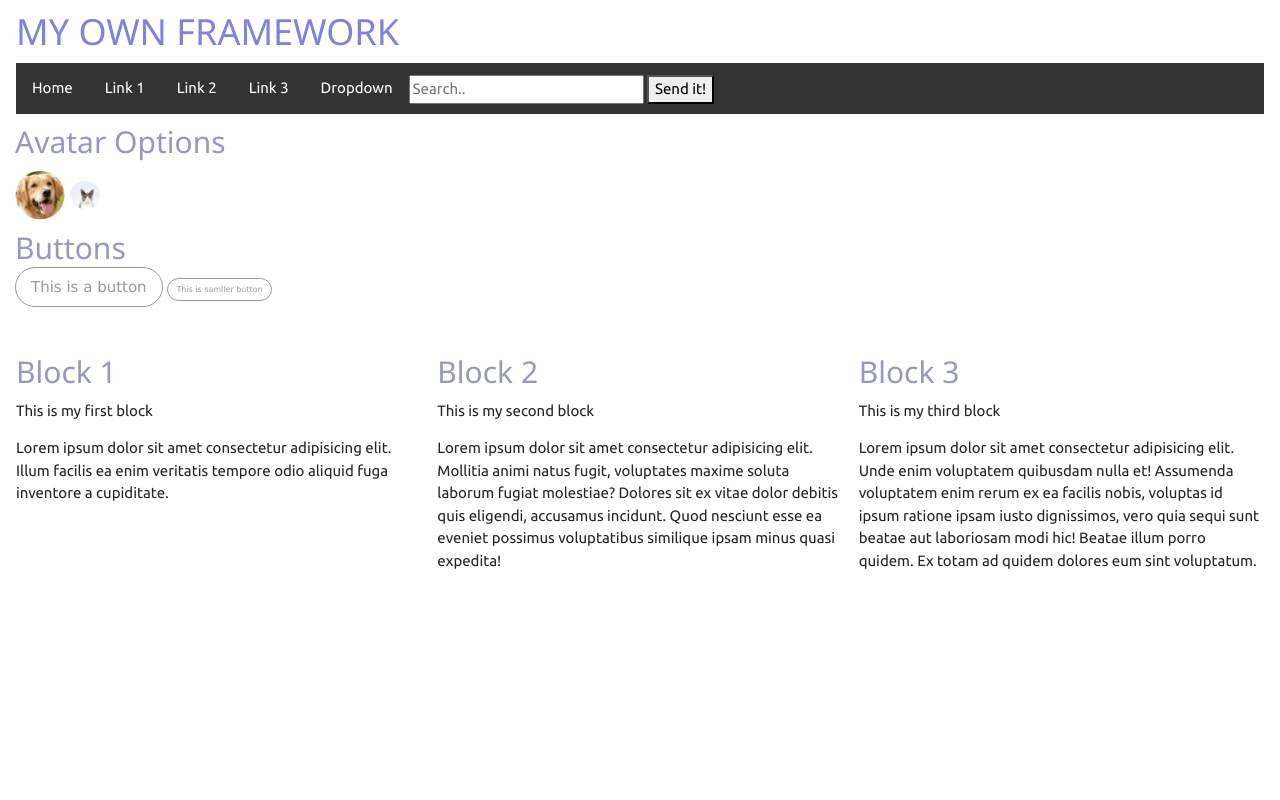
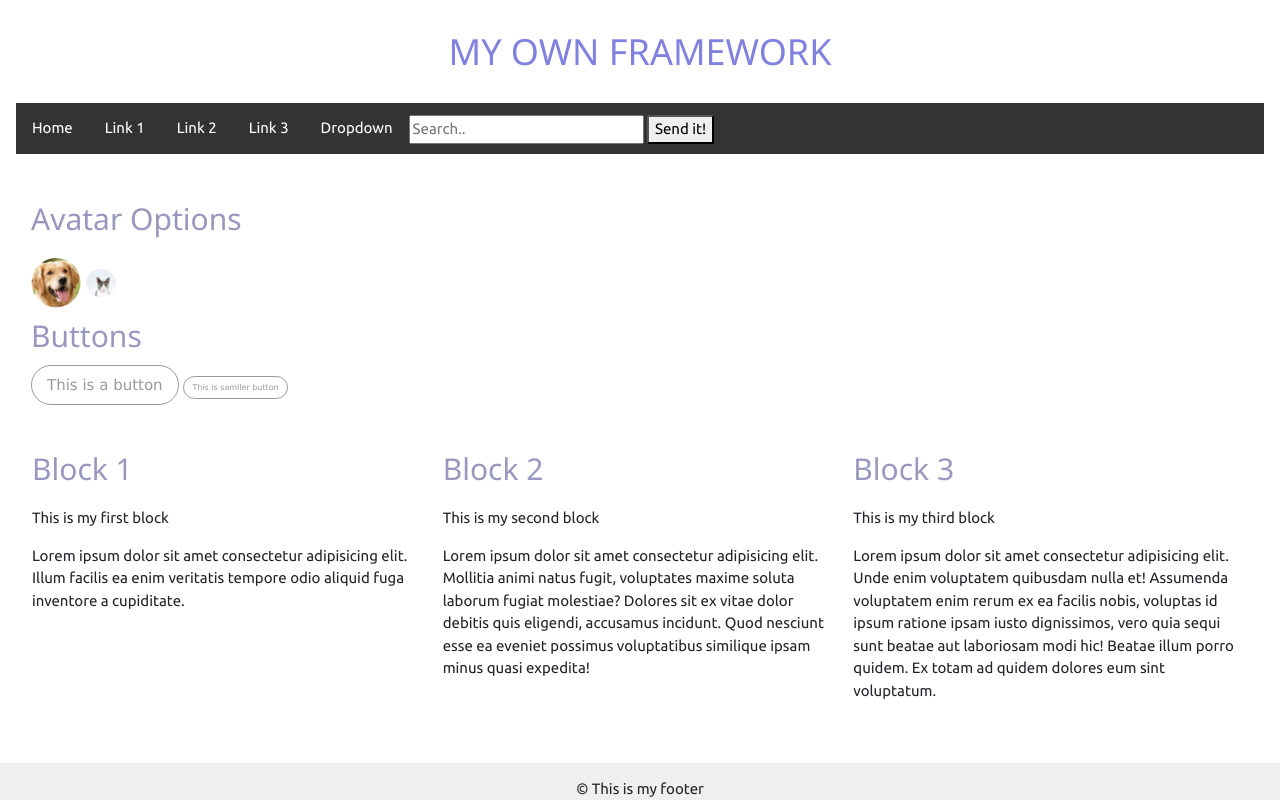
Before and after one commit to nicplackle/Nictrap, a plain HTML site: page index.html in a window 1280 px wide. Drawn offline with nearby package versions, Linux system fonts and the light colour scheme.

Commit message:
added sticky footer

```diff
--- a/css/style.css
+++ b/css/style.css
@@ -39,21 +39,28 @@
 	color: rgb(87, 87, 87);
 }
 
-
-
 .container {float: left;
 	margin-bottom: 3em;
 }
 
+.search-container {margin-top: 12px;
+	float: right;
+}
+
+
 h1 {font-family: Arial;
 	font-size: 18px;
+	font-style: bold;
 	text-transform: uppercase;
+	text-align: center;
+	padding: 20px;
 	color: rgb(129, 129, 224)
 }
 
 h2 {font-family: Arial;
 	font-size: 16px;
 	text-transform: capitalize;
+	padding-bottom: 10px;
 	color: rgb(152, 152, 190)
 }
 
@@ -83,13 +90,14 @@ li a, .dropbtn {
 }
 
 li a:hover, .dropdown:hover .dropbtn {
-	background-color: rgb(141, 106, 106);
-	.btn-medium:hover {
-		opacity: 1;
-		text-decoration: none;
-		color: rgb(87, 87, 87);
-	}
+	background-color: rgb(141, 106, 106);}
+
+.btn-medium:hover {
+	opacity: 1;
+	text-decoration: none;
+	color: rgb(87, 87, 87);
 }
+
 
 li.dropdown {
   display: inline-block;
@@ -119,5 +127,18 @@ li.dropdown {
   display: block;
 }
 
-.search-container {margin-top: 12px;
-	float: right;}
+#content-wrap {
+	padding-bottom: 2.5rem;    /* Footer height */
+  }
+
+.footer {
+	position: absolute;
+	right: 0;
+	bottom: 0;
+	left: 0;
+	width: 100%;
+	padding: 1rem;
+	height: 2.5rem;
+	background-color: #efefef;
+	text-align: center;
+  }
--- a/index.html
+++ b/index.html
@@ -10,6 +10,7 @@
   <body>
 
     <div class="w3-container w3-#111">
+      <div id="content-wrap">
         <h1>My own framework</h1>
       <div class="topnav">
         <ul>
@@ -64,9 +65,16 @@
             <p>This is my third block</p>
             <p>Lorem ipsum dolor sit amet consectetur adipisicing elit. Unde  enim voluptatem quibusdam nulla et! Assumenda voluptatem enim  rerum ex ea facilis nobis, voluptas id ipsum ratione ipsam iusto   dignissimos, vero quia sequi sunt beatae aut laboriosam modi  hic! Beatae illum porro quidem. Ex totam ad quidem dolores eum   sint voluptatum.</p>
         </div>
+
+        <div class="footer">
+          <p> &copy; This is my footer</p>
         </div>
+      </div>
+    </div>
+
     <script src="https://code.jquery.com/jquery-3.3.1.slim.min.js"    integrity="sha384-q8i/X +965DzO0rT7abK41JStQIAqVgRVzpbzo5smXKp4YfRvH  +8abtTE1Pi6jizo"   crossorigin="anonymous"></script>
     <script src="https://cdnjs.cloudflare.com/ajax/lpopper.js/1.14.7/umd/ popper.min.js"       integrity="sha384-UO2eT0CpHqdSJQ6hJty5KVphtPhzWj9WO1clHTMDZwrnQq4sF86 dIHNDz0W1" crossorigin="anonymous"></script>
     <script src="https://stackpath.bootstrapcdn.com/bootst4.3.1/js/ bootstrap.min.js"      integrity="sha384-JjSmVgyd0p3pXB1rRibZUAYoIIy6OrQ6VrjIEnJGzIxFDsf4x0x IM+B07jRM" crossorigin="anonymous"></script>
+
   </body>
 </html>
```
Lines whose indentation alone changed are shown as unchanged.
